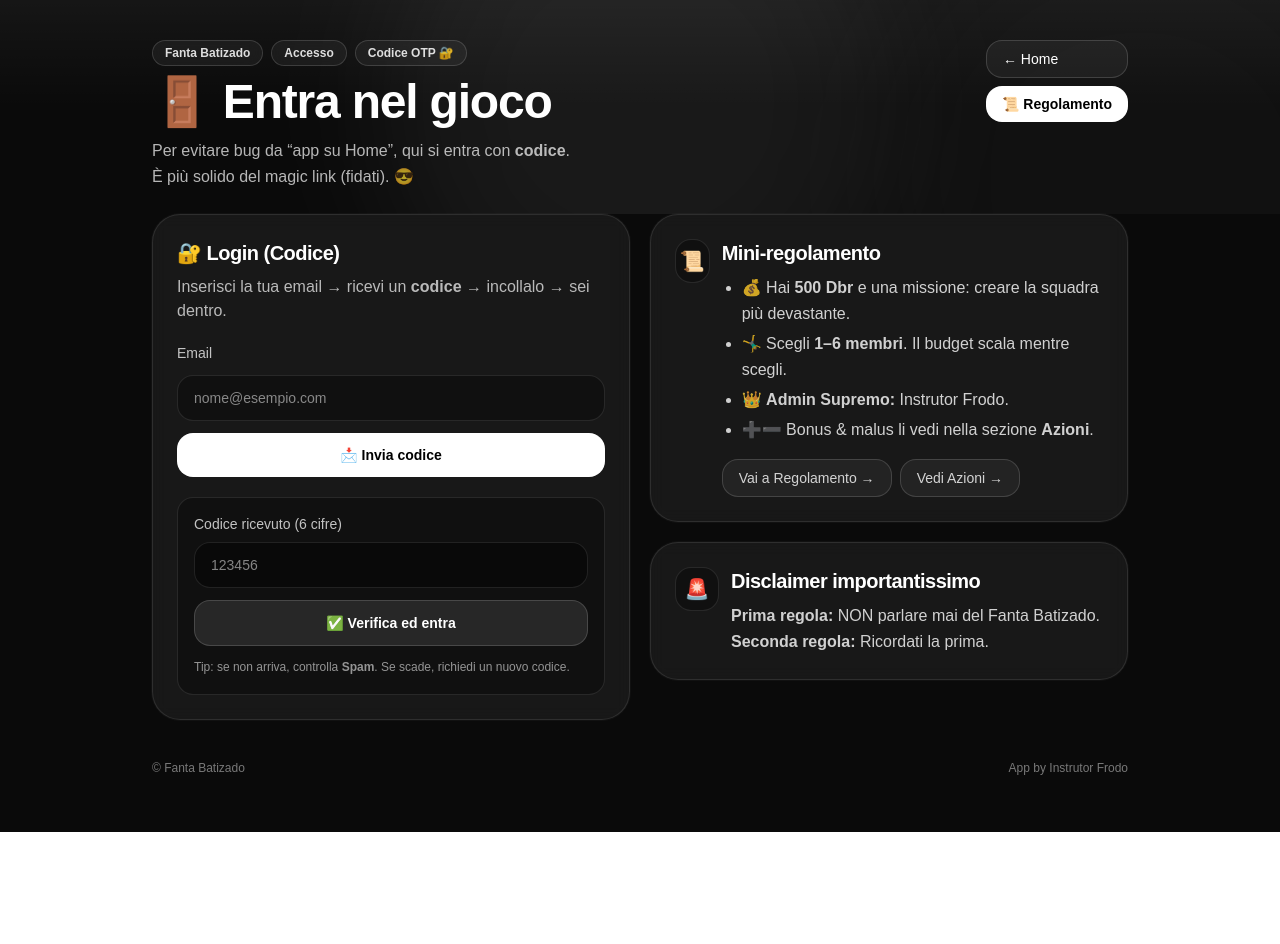
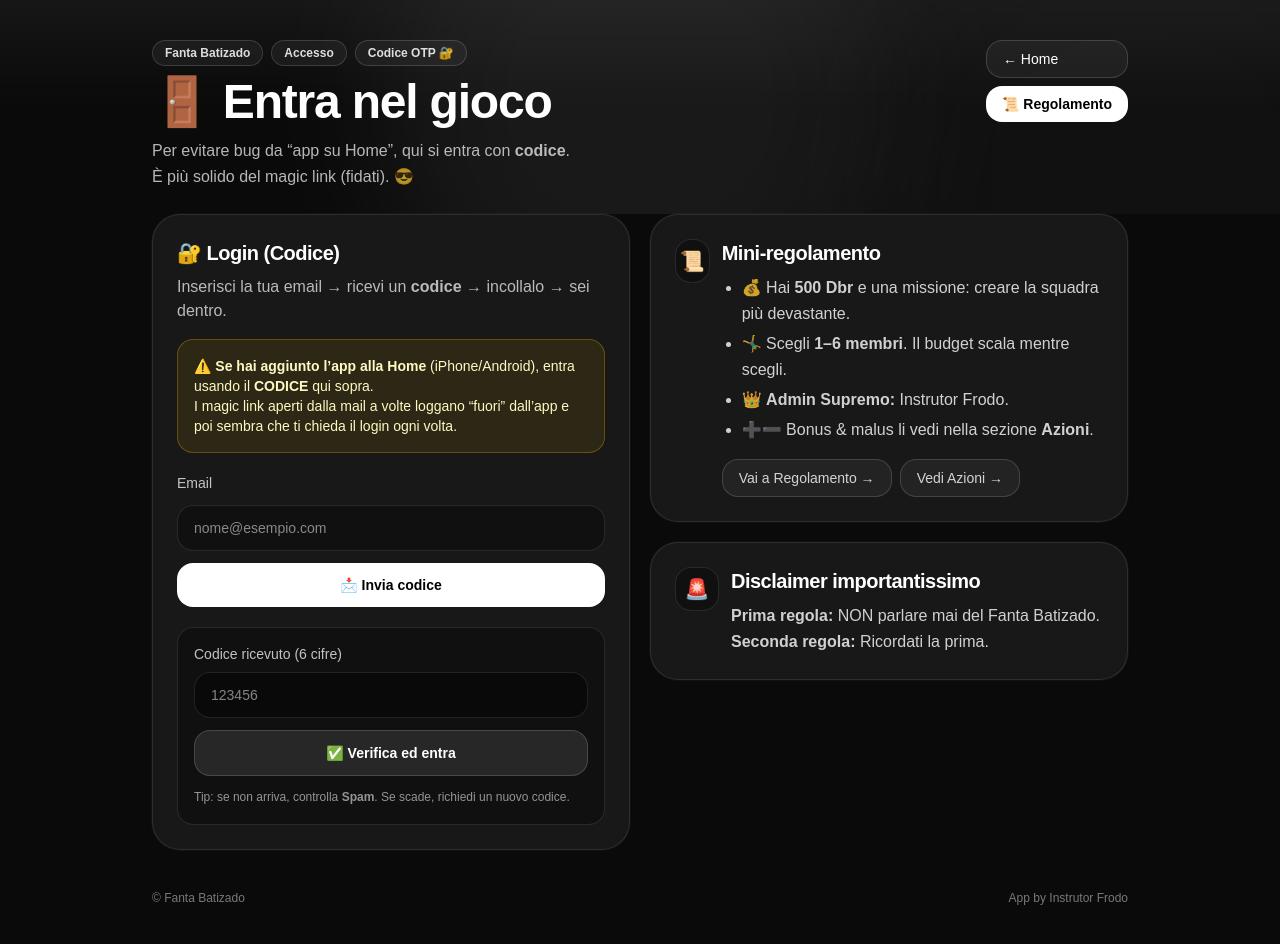
Before and after one commit to bpacentra-cyber/fanta-batizado, a Next.js app: page /login in a window 1280 px wide. Shown: the top 944 px of the page. Before the commit the page ends 832 px from the top, so only its background shows below. Built offline with nearby package versions, Linux system fonts and the light colour scheme; no server answers.

Commit message:
Add OTP login note for home-screen app

```diff
--- a/app/login/page.tsx
+++ b/app/login/page.tsx
@@ -186,6 +186,13 @@ export default function LoginPage() {
               Inserisci la tua email → ricevi un <b>codice</b> → incollalo → sei dentro.
             </p>
 
+            <div className="mt-4 rounded-2xl border border-yellow-500/30 bg-yellow-500/10 p-4 text-sm text-yellow-100">
+  ⚠️ <b>Se hai aggiunto l’app alla Home</b> (iPhone/Android), entra usando il <b>CODICE</b> qui sopra.
+  <br />
+  I magic link aperti dalla mail a volte loggano “fuori” dall’app e poi sembra che ti chieda il login ogni volta.
+</div>
+
+
             <div className="mt-5 space-y-3">
               <label className="block text-sm text-white/75">Email</label>
               <input
```
